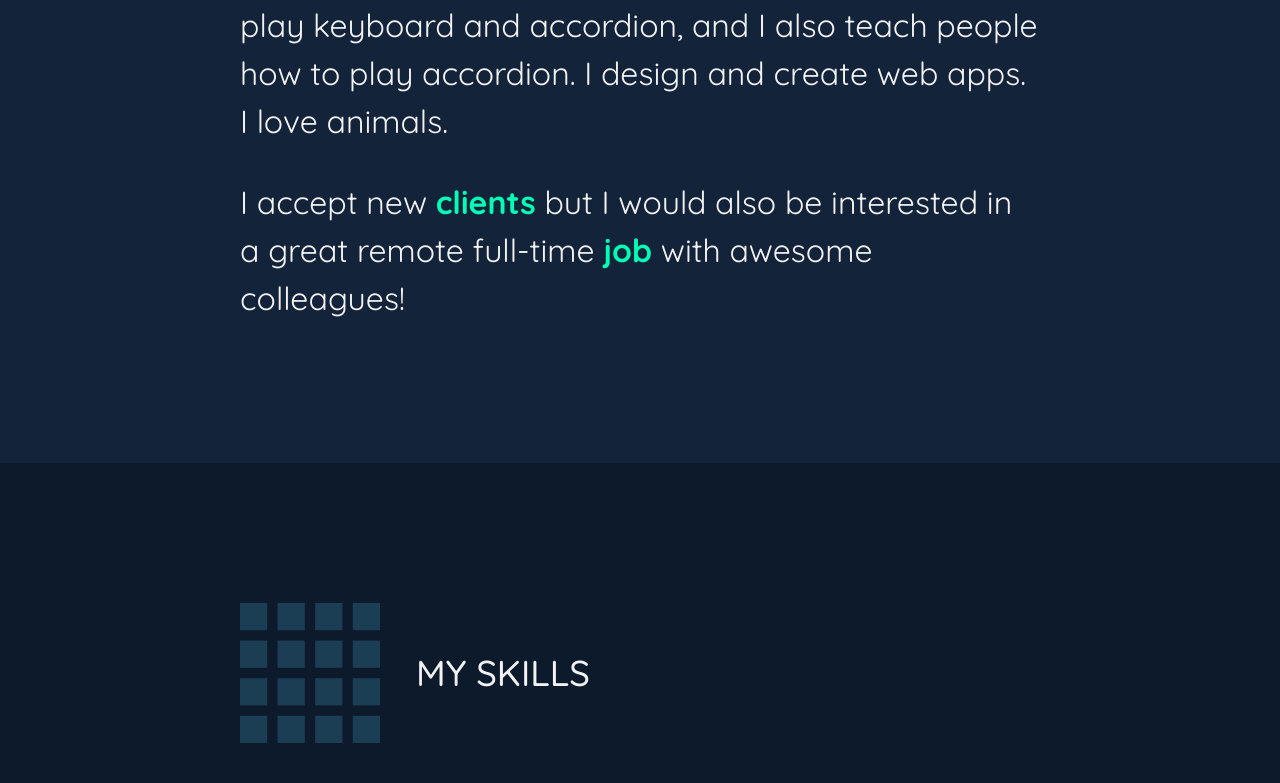
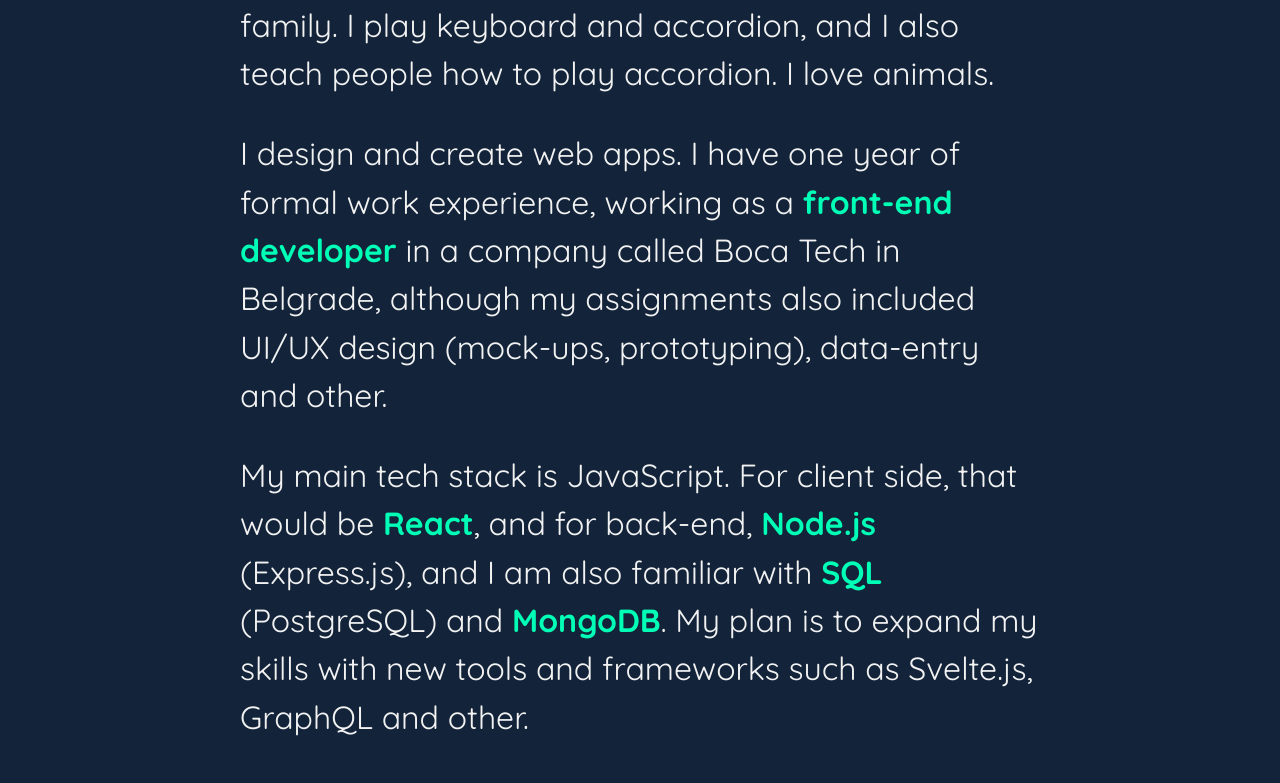
Before and after one commit to krckyboy/krcky.dev, a React (Create React App) app in the folder client/: page / in a window 1280 px wide. Shown: the part 1240-2023 px from the top of the page. Built offline with nearby package versions, Linux system fonts and the light colour scheme.

Commit message:
#10 Added 2 column layout for skills on larger screens.

```diff
--- a/client/src/sections/About.js
+++ b/client/src/sections/About.js
@@ -17,7 +17,7 @@
 			font-size: 3.2rem;
 		}
 
-		&:last-child {
+		&:not(:first-child) {
 			margin-top: 3.2rem;
 		}
 
@@ -42,14 +42,28 @@
 				<SecondaryH text={'ABOUT ME'} iconSrc={'/images/box about.svg'} />
 				<ParagraphContainer>
 					<p>
-						Musician and web developer born in 1991, currently living in{' '}
-						<span>Užice</span>, Serbia. I come from a musical family. I play
-						keyboard and accordion, and I also teach people how to play
-						accordion. I design and create web apps. I love animals.{' '}
+						Musician and web developer born in 1991 in Belgrade, currently
+						living in <span>Užice</span>, Serbia. I come from a musical family.
+						I play keyboard and accordion, and I also teach people how to play
+						accordion. I love animals.{' '}
+					</p>
+					<p>
+						I design and create web apps. I have one year of formal work
+						experience, working as a <span>front-end developer</span> in a
+						company called Boca Tech in Belgrade, although my assignments also
+						included UI/UX design (mock-ups, prototyping), data-entry and other.
+					</p>
+					<p>
+						My main tech stack is JavaScript. For client side, that would be{' '}
+						<span>React</span>, and for back-end, <span>Node.js</span>{' '}
+						(Express.js), and I am also familiar with <span>SQL</span>{' '}
+						(PostgreSQL) and <span>MongoDB</span>. My plan is to expand my
+						skills with new tools and frameworks such as Svelte.js, GraphQL and
+						other.
 					</p>
 					<p>
 						I accept new <span>clients</span> but I would also be interested in
-						a great remote full-time <span>job</span> with awesome colleagues!
+						a great full-time <span>job</span> with awesome colleagues!
 					</p>
 				</ParagraphContainer>
 			</Container>
--- a/client/src/sections/Skills.js
+++ b/client/src/sections/Skills.js
@@ -29,6 +29,11 @@
 	li {
 		display: block;
 
+		@media (min-width: 1440px) and (min-height: 512px) {
+			display: inline-block;
+			width: 50%;
+		}
+
 		:not(:first-child) {
 			margin-top: 2.4rem;
 		}
```
Also changed, not shown: client/src/sections/Footer.js (added, +39 -0 lines).
